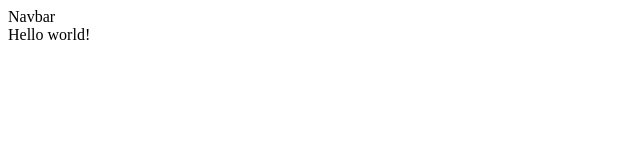
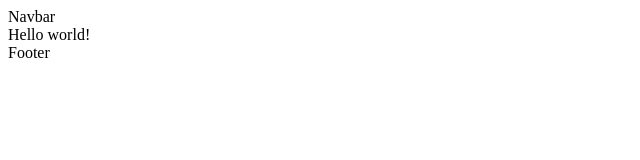
Before and after one commit to oreste-abizera/oresteabizera.tech, a Gatsby site: page / in a window 1280 px wide. Shown: the full height of the page, 0-640 px from the left. Built offline with nearby package versions, Linux system fonts and the light colour scheme; Gatsby itself is replaced by a stand-in of ours.

Commit message:
Footer placeholder

```diff
--- /dev/null
+++ b/src/components/Footer.js
@@ -0,0 +1,7 @@
+import React, { Component } from "react"
+
+export default class Footer extends Component {
+  render() {
+    return <div>Footer</div>
+  }
+}
--- a/src/components/Layout.js
+++ b/src/components/Layout.js
@@ -1,4 +1,5 @@
 import React, { Component } from "react"
+import Footer from "./Footer"
 import Navbar from "./Navbar"
 
 export default class Layout extends Component {
@@ -7,6 +8,7 @@
       <React.Fragment>
         <Navbar />
         <main>{this.props.children}</main>
+        <Footer />
       </React.Fragment>
     )
   }
```
